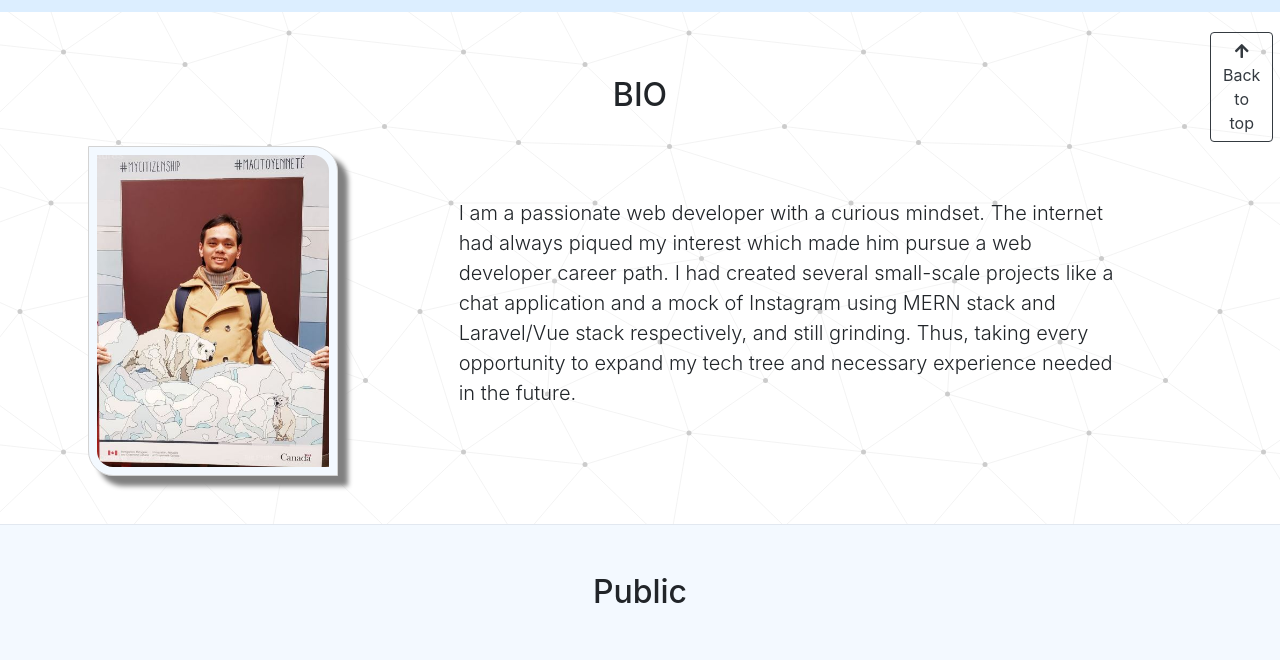
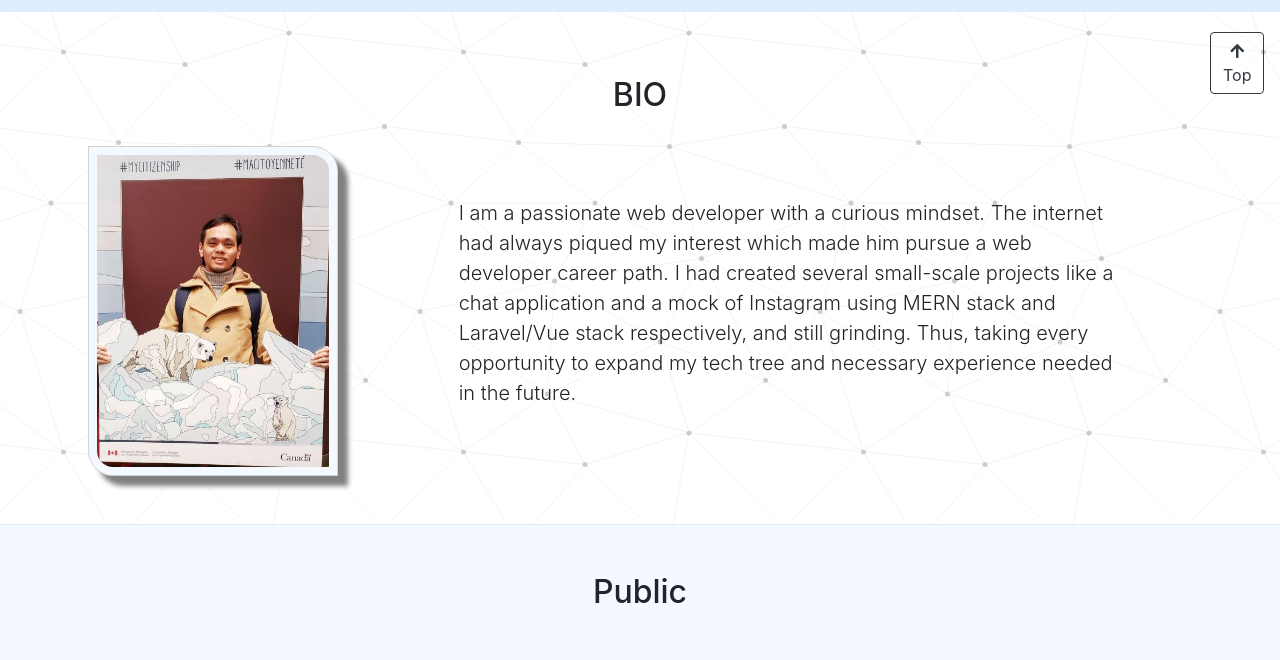
Before and after one commit to AshenCat/legacy-portfolio, a website with bundled scripts: page index.html in a window 1280 px wide. Shown: the part 48-708 px from the top of the page. Built offline with nearby package versions, Linux system fonts and the light colour scheme.

Commit message:
smaller top button

```diff
--- a/index.html
+++ b/index.html
@@ -70,7 +70,7 @@
         <a class="btn btn-outline-dark smooth" href="#top">
             <i class="fas fa-arrow-up"></i>
             <br>
-            Back to top
+            Top
         </a>
     </div>
     <div id="pinContainer">
```
